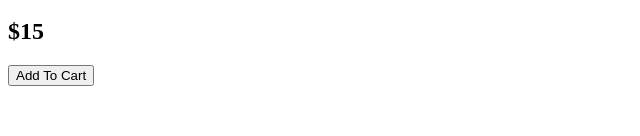
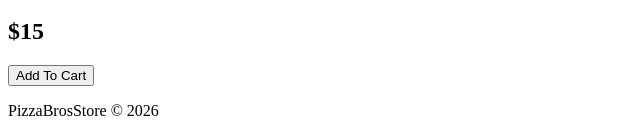
Before and after one commit to zach766/-12-credits--work-website-Assessment, a Flask app: page / in a window 1280 px wide. Shown: the part 979-1115 px from the top of the page, without its empty margins (0-640 px from the left). Before the commit the page ends 1065 px from the top, so only its background shows below. Run offline with Flask 3, Linux system fonts and the light colour scheme.

Commit message:
just finished the index file with some types of layout and the Brand

```diff
--- a/PizzaBrosStore/templates/index.html
+++ b/PizzaBrosStore/templates/index.html
@@ -155,3 +155,30 @@ Add To Cart
 
 
 </section>
+
+
+
+<footer>
+
+
+<p>
+
+PizzaBrosStore © 2026
+
+</p>
+
+
+</footer>
+
+
+
+<script src="{{ url_for('static',
+filename='script.js') }}">
+
+</script>
+
+
+
+</body>
+
+</html>
```
